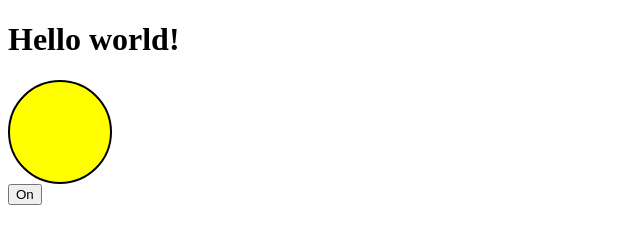
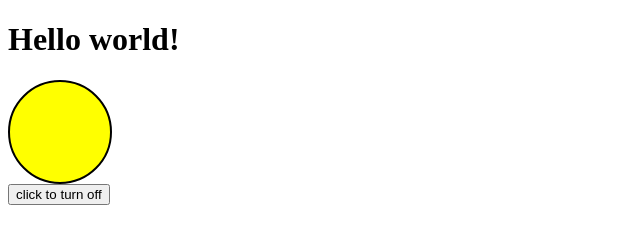
Before and after one commit to gautam-reddy-k/JS-bulb, a plain HTML site: page DOM and BOM/index.html in a window 1280 px wide. Shown: the whole page, without its empty margins (0-640 px from the left). Drawn offline with Linux system fonts and the light colour scheme.

Commit message:
bug fixed

```diff
--- a/DOM and BOM/index.html
+++ b/DOM and BOM/index.html
@@ -13,7 +13,7 @@
     <div id="bulb">
 
     </div>
-    <button>On</button>
+    <button>click to turn off</button>
 </body>
 <script src="DOMandBOM.js"></script>
 
```
